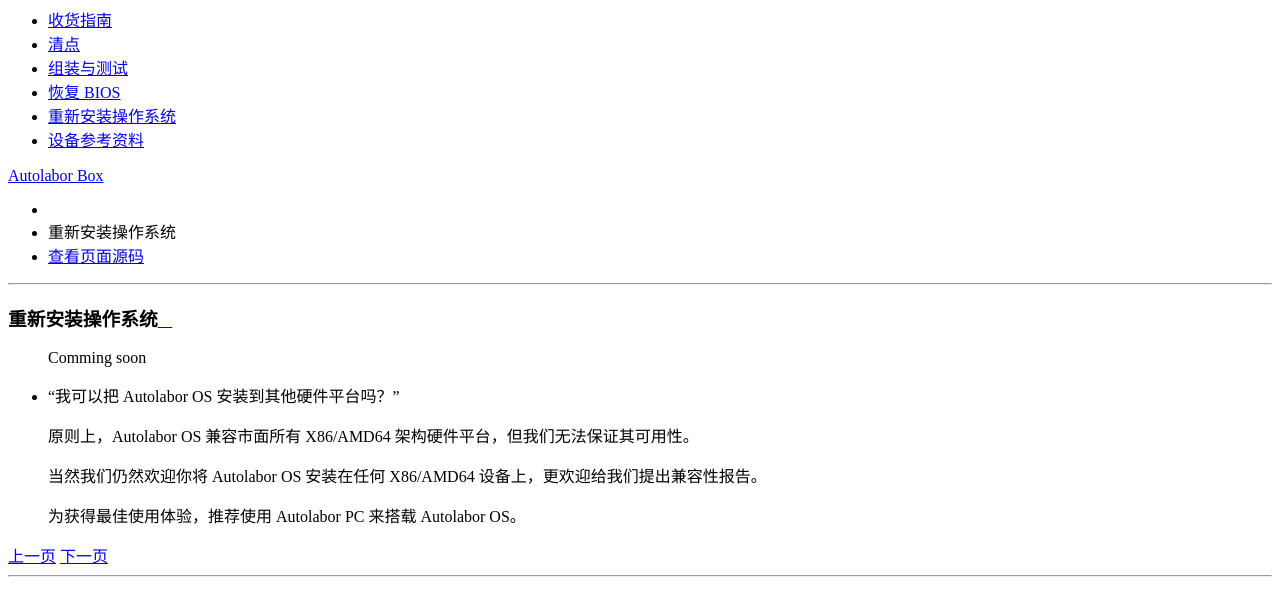
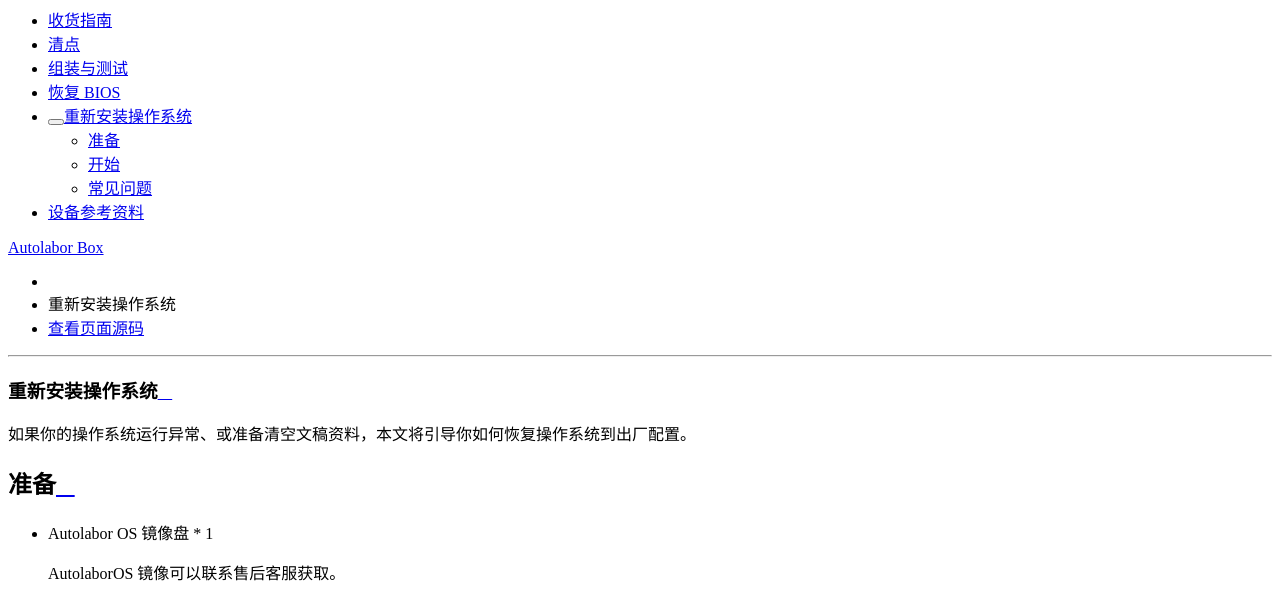
Before and after one commit to autolaborcenter/navgationkit-docs-sphinx, a Sphinx documentation site: the page built from source/user_guide/reinstall_os/doc.md, in a window 1280 px wide and 1400 px high, scrolled down 512 px. Shown: the top 596 px of the window. Built offline with Sphinx 7.4.7 and the Read the Docs theme 2.0.0, drawn with Linux system fonts in a browser that asks for light colours; some of the changed text lies outside the part shown.

Commit message:
更新重装操作系统相关文档

```diff
--- a/source/user_guide/reinstall_os/doc.md
+++ b/source/user_guide/reinstall_os/doc.md
@@ -1,11 +1,28 @@
 # 重新安装操作系统
 
-> Comming soon
+如果你的操作系统运行异常、或准备清空文稿资料，本文将引导你如何恢复操作系统到出厂配置。
+
+## 准备
+
+* Autolabor OS 镜像盘 * 1
+
+> AutolaborOS 镜像可以联系售后客服获取。
+
+## 开始
+
+![](imgs/reinstall_os.gif)
+
+
+## 常见问题
 
 * “我可以把 Autolabor OS 安装到其他硬件平台吗？”
 
   原则上，Autolabor OS 兼容市面所有 X86/AMD64 架构硬件平台，但我们无法保证其可用性。
 
-  当然我们仍然欢迎你将 Autolabor OS 安装在任何 X86/AMD64 设备上，更欢迎给我们提出兼容性报告。
+  如果你是富有挑战精神的人，我们当然欢迎你将 Autolabor OS 安装在任何 X86/AMD64 设备上，更欢迎给我们提出兼容性报告。
 
   为获得最佳使用体验，推荐使用 Autolabor PC 来搭载 Autolabor OS。
+
+* “开机启动时是否可以选择UEFI启动？”
+
+    可以，但此部分属于高级用户功能，你要确保自己了解每一步都在做什么，并建议提前备份个人数据。
```
Also changed, not shown: 1 other file.
